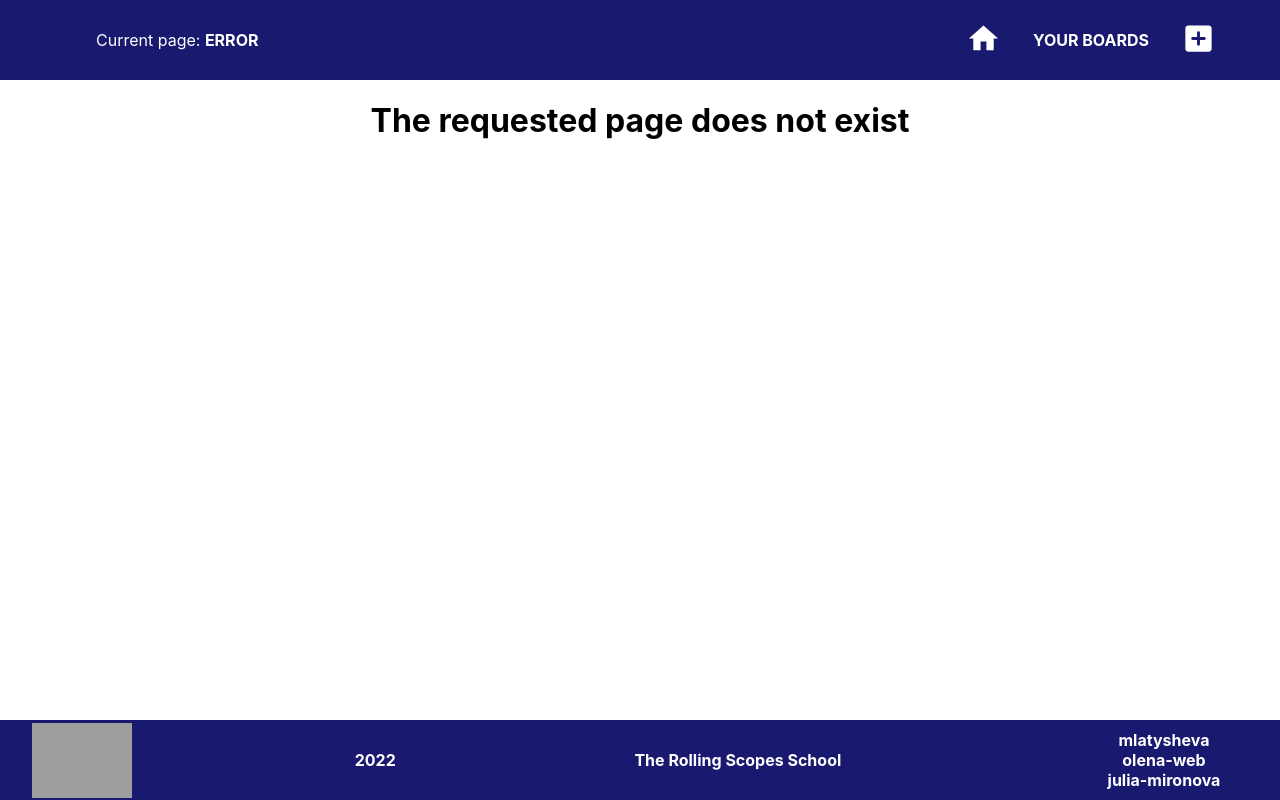
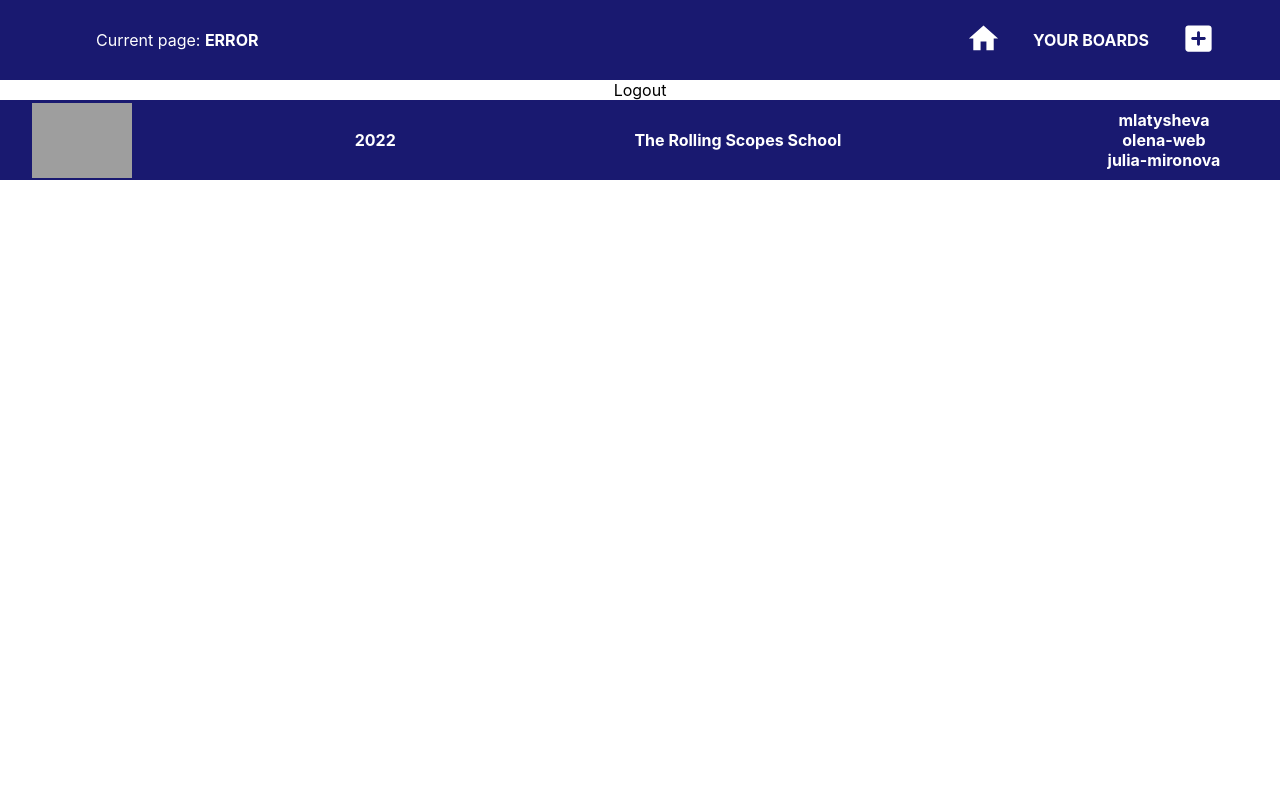
Before and after one commit to mlatysheva/project-management-app, a React (Create React App) app in the folder project-management-app/: page /logout in a window 1280 px wide. Built offline with nearby package versions, Linux system fonts and the light colour scheme; grey boxes are pictures that could not be loaded.

Commit message:
feat: login component

```diff
--- a/project-management-app/src/App.tsx
+++ b/project-management-app/src/App.tsx
@@ -1,13 +1,15 @@
-import './App.css';
-import { BrowserRouter as Router, Routes, Route } from 'react-router-dom';
-import { Boards } from './components/Boards/Boards';
-import ErrorPage from './components/ErrorPage';
-import ErrorBoundary from './components/ErrorBoundary';
-import Footer from './components/Footer';
-import CreateBoard from './components/Board/CreateBoard';
-import Header from './components/Header';
-import { initialState } from './reducers/listReducer';
-import { Home } from './components/Home/Home';
+import "./App.css";
+import { BrowserRouter as Router, Routes, Route } from "react-router-dom";
+import { Boards } from "./components/Boards/Boards";
+import ErrorPage from "./components/ErrorPage";
+import ErrorBoundary from "./components/ErrorBoundary";
+import Footer from "./components/Footer";
+import CreateBoard from "./components/Board/CreateBoard";
+import Header from "./components/Header";
+import { initialState } from "./reducers/listReducer";
+import { Home } from "./components/Home/Home";
+import Login from "./components/Login/Login";
+import Logout from "./components/Logout/Logout";
 
 function App() {
 	return (
@@ -17,8 +19,13 @@ function App() {
 					<Header />
 					<Routes>
 						<Route path="/" element={<Home />} />
+						<Route path="/login" element={<Login />} />
+						<Route path="/logout" element={<Logout />} />
 						<Route path="/project-management-app" element={<Home />} />
-            <Route path="/boards" element={<Boards lists={initialState.lists} />} />
+						<Route
+							path="/boards"
+							element={<Boards lists={initialState.lists} />}
+						/>
 						<Route path="/create" element={<CreateBoard />} />
 						<Route path="error" element={<ErrorPage />} />
 						<Route path="*" element={<ErrorPage />} />
--- /dev/null
+++ b/project-management-app/src/components/Login/Login.tsx
@@ -0,0 +1,5 @@
+function Login() {
+	return <div>Login</div>;
+}
+
+export default Login;
--- /dev/null
+++ b/project-management-app/src/components/Logout/Logout.tsx
@@ -0,0 +1,5 @@
+function Logout() {
+	return <div>Logout</div>;
+}
+
+export default Logout;
```
Also changed, not shown: 1 other file (tests, documents, lock files or other folders). Lines whose indentation alone changed are shown as unchanged.
